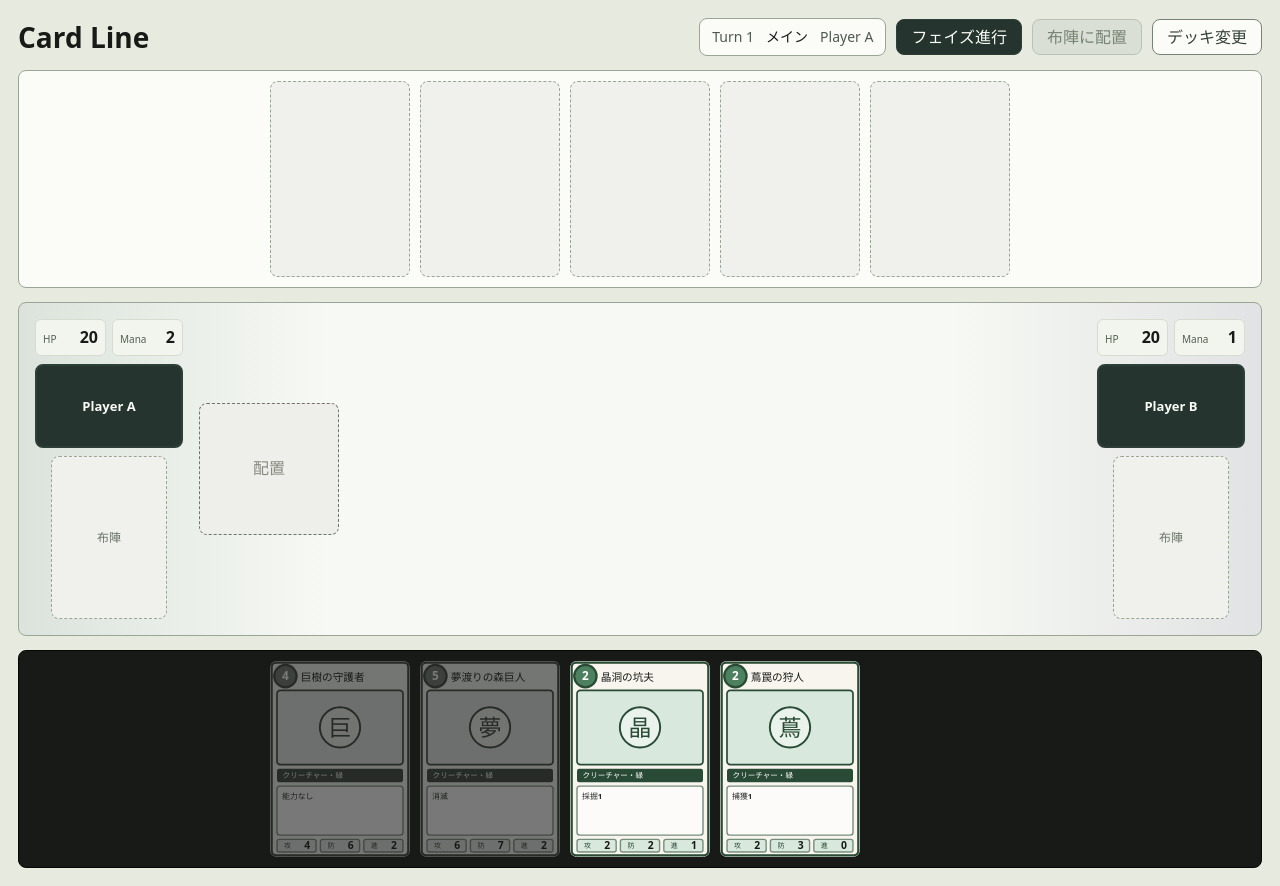
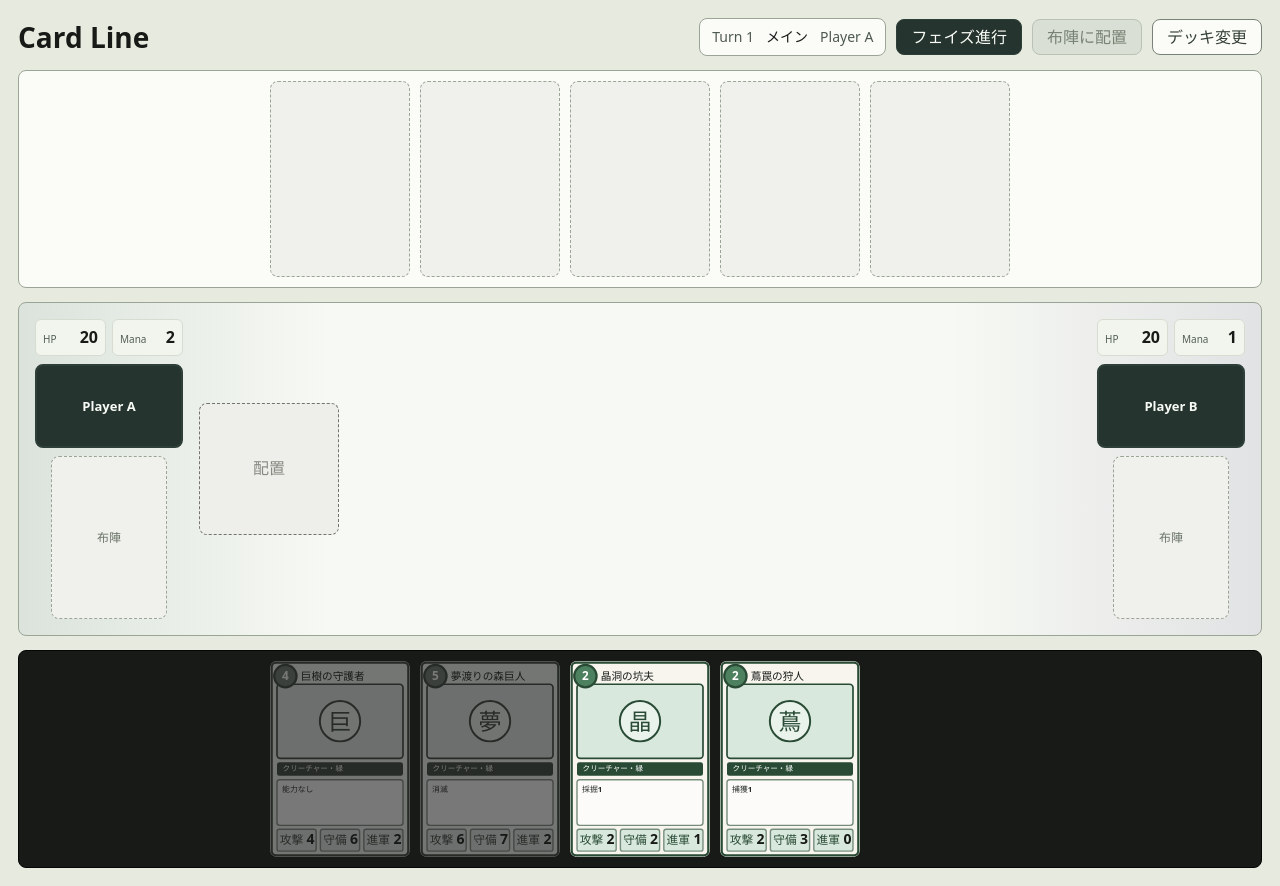
Before and after one commit to kurehajime/cardivide, a React (Vite) app: page / in a window 1280 px wide. Both pictures are taken after a click on the button "ゲーム開始". Built offline with nearby package versions, Linux system fonts and the light colour scheme.

Commit message:
カードデザイン微調整

```diff
--- a/src/App.css
+++ b/src/App.css
@@ -368,7 +368,7 @@
   position: absolute;
   z-index: 1;
   right: 5px;
-  bottom: 5px;
+  bottom: 29px;
   left: 5px;
   display: grid;
   gap: 4px;
@@ -756,18 +756,18 @@
 
 .card-face-stat-label {
   fill: var(--card-accent-dark);
-  font-size: 25px;
+  font-size: 42px;
   text-anchor: start;
 }
 
 .card-face-stat-value {
   fill: #171a17;
-  font-size: 37px;
+  font-size: 50px;
 }
 
 .card-face-kind-mark text {
   fill: var(--card-accent-dark);
-  font-size: 27px;
+  font-size: 34px;
 }
 
 .card-face-modifier circle {
--- a/src/components/CardView.tsx
+++ b/src/components/CardView.tsx
@@ -53,6 +53,7 @@ type CardFaceProps = {
 }
 
 const CardFace = ({ card, colorLabel, statModifier }: CardFaceProps) => {
+  const isFormation = card.kind === 'formation'
   const hasAttackModifier = statModifier !== undefined && statModifier.attack !== 0
   const hasDefenseModifier = statModifier !== undefined && statModifier.defense !== 0
   const modifiers: Array<{ label: string; type: 'attack' | 'defense' }> = []
@@ -73,19 +74,19 @@ const CardFace = ({ card, colorLabel, statModifier }: CardFaceProps) => {
       <rect className="card-face-base" x="2" y="2" width="496" height="696" rx="18" />
       <rect className="card-face-outline" x="6" y="6" width="488" height="688" rx="16" />
 
+      <rect className="card-face-art-frame" x="25" y="83" width="450" height="265" rx="12" />
+      <circle className="card-face-art-seal" cx="250" cy="215" r="72" />
+      <text className="card-face-art-letter" x="250" y="223">
+        {card.name.slice(0, 1)}
+      </text>
+
       <circle className="card-face-cost-circle" cx="55" cy="54" r="40" />
       <text className="card-face-cost-text" x="55" y="57">
         {card.cost}
       </text>
-      <foreignObject x="110" y="17" width="365" height="75">
+      <foreignObject x="110" y="28" width="365" height="52">
         <div className="card-face-name">{card.name}</div>
       </foreignObject>
-
-      <rect className="card-face-art-frame" x="25" y="105" width="450" height="265" rx="12" />
-      <circle className="card-face-art-seal" cx="250" cy="237" r="72" />
-      <text className="card-face-art-letter" x="250" y="245">
-        {card.name.slice(0, 1)}
-      </text>
 
       {modifiers.map((modifier, index) => (
         <g
@@ -98,42 +99,49 @@ const CardFace = ({ card, colorLabel, statModifier }: CardFaceProps) => {
         </g>
       ))}
 
-      <rect className="card-face-type-band" x="25" y="385" width="450" height="48" rx="8" />
-      <text className="card-face-type-text" x="45" y="410">
+      <rect className="card-face-type-band" x="25" y="362" width="450" height="48" rx="8" />
+      <text className="card-face-type-text" x="45" y="387">
         {KIND_LABELS[card.kind]}・{colorLabel}
       </text>
 
-      <rect className="card-face-rules-frame" x="25" y="447" width="450" height="175" rx="10" />
-      <foreignObject x="43" y="463" width="414" height="143">
+      <rect
+        className="card-face-rules-frame"
+        x="25"
+        y="424"
+        width="450"
+        height={isFormation ? 255 : 163}
+        rx="10"
+      />
+      <foreignObject x="43" y="440" width="414" height={isFormation ? 223 : 131}>
         <div className="card-face-rules">{getRulesText(card)}</div>
       </foreignObject>
 
       {card.kind === 'creature' ? (
         <g className="card-face-stats">
           {[
-            { label: '攻', value: card.attack, x: 25 },
-            { label: '防', value: card.defense, x: 180 },
-            { label: '進', value: card.march, x: 335 },
+            { label: '攻撃', value: card.attack, x: 25 },
+            { label: '守備', value: card.defense, x: 180 },
+            { label: '進軍', value: card.march, x: 335 },
           ].map(({ label, value, x }) => (
-            <g key={label} transform={`translate(${x} 637)`}>
-              <rect width="140" height="45" rx="8" />
-              <text className="card-face-stat-label" x="25" y="24">
+            <g key={label} transform={`translate(${x} 601)`}>
+              <rect width="140" height="78" rx="8" />
+              <text className="card-face-stat-label" x="10" y="40">
                 {label}
               </text>
-              <text className="card-face-stat-value" x="108" y="24">
+              <text className="card-face-stat-value" x="120" y="40">
                 {value}
               </text>
             </g>
           ))}
         </g>
-      ) : (
+      ) : card.kind === 'spell' ? (
         <g className="card-face-kind-mark">
-          <rect x="25" y="637" width="450" height="45" rx="8" />
-          <text x="250" y="661">
+          <rect x="25" y="601" width="450" height="78" rx="8" />
+          <text x="250" y="641">
             {KIND_LABELS[card.kind]}
           </text>
         </g>
-      )}
+      ) : null}
     </svg>
   )
 }
```
